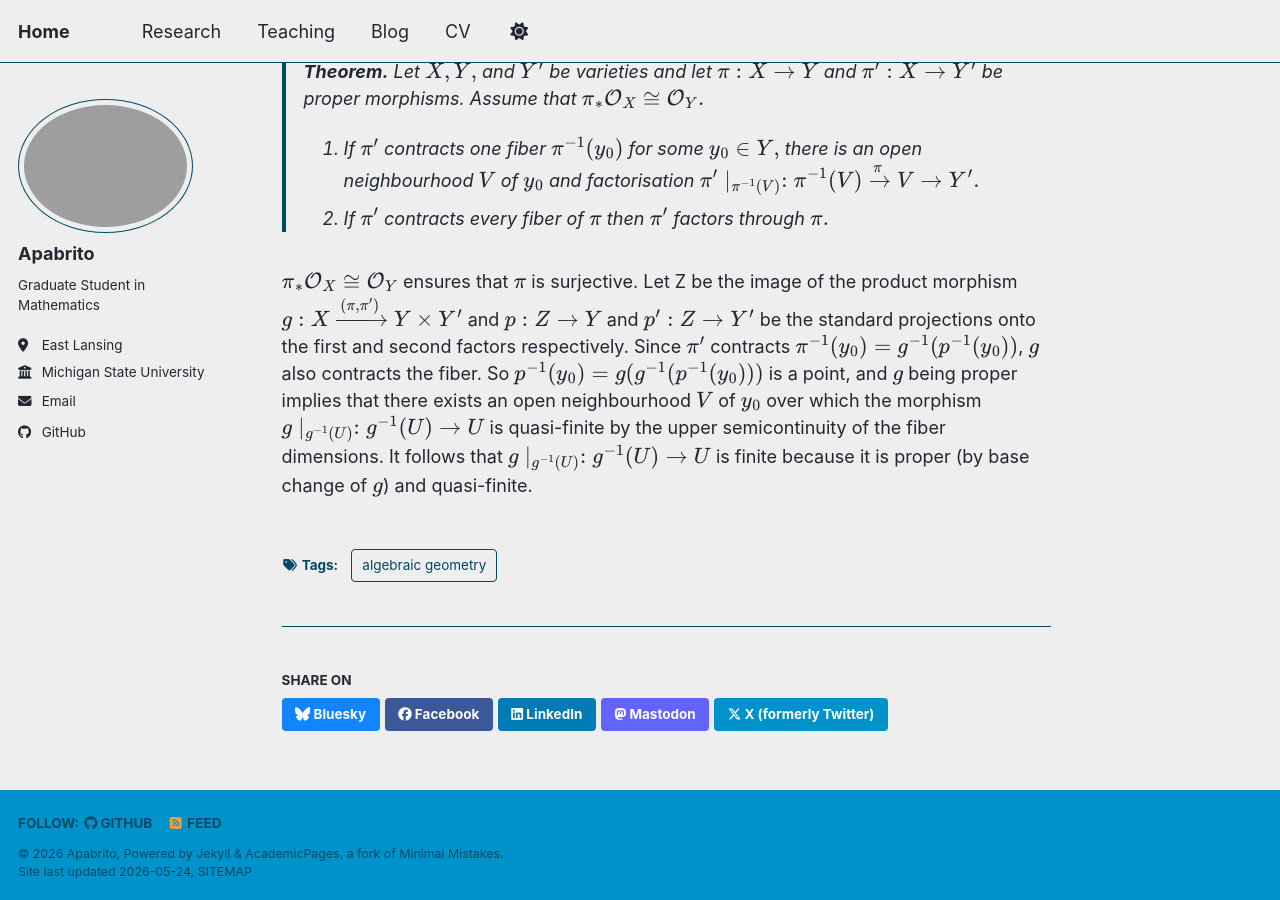
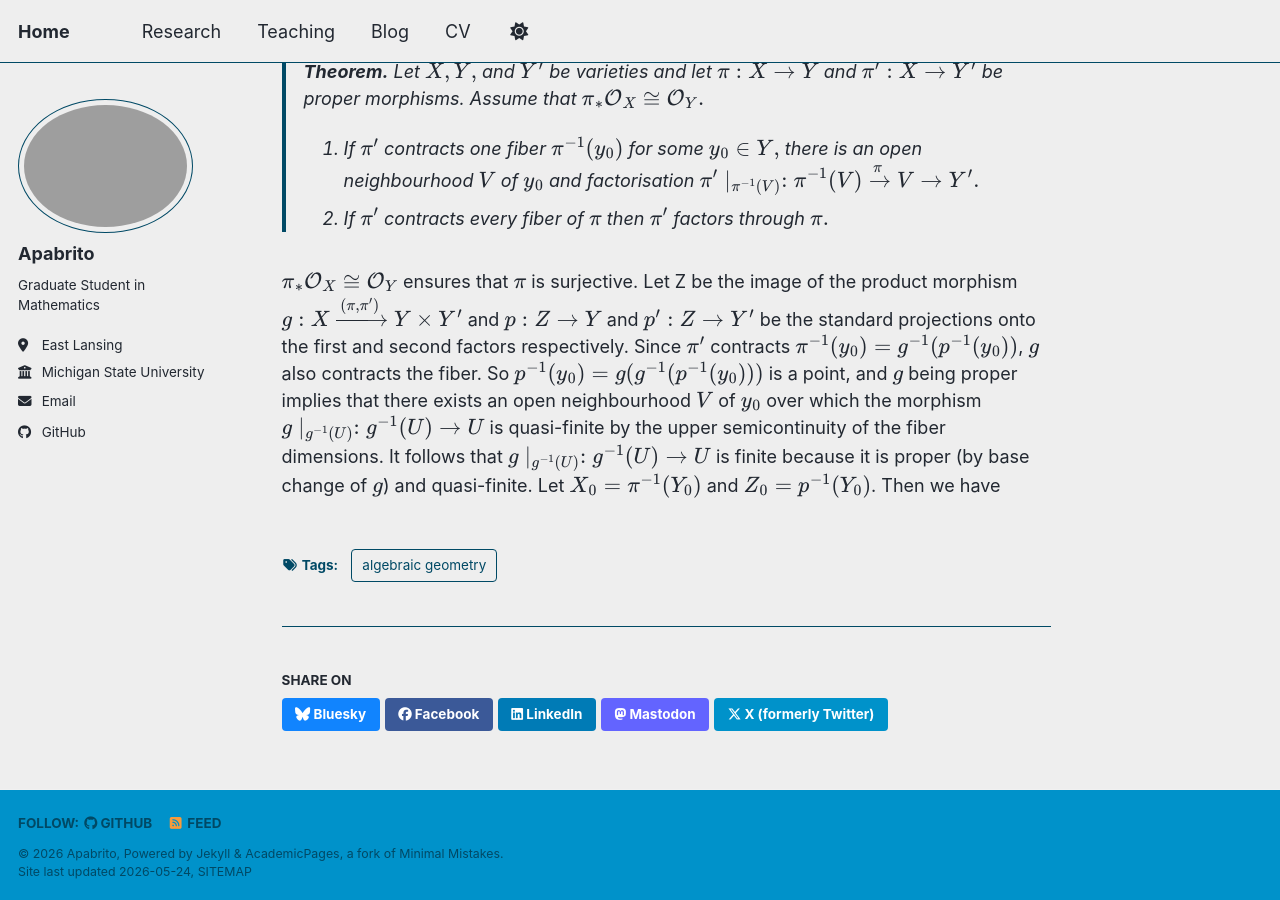
Before and after one commit to apabrito1/apabrito1.github.io, a Jekyll site: the page built from _posts/2012-08-14-blog-post-1.md, in a window 1280 px wide and 900 px high, scrolled down 929 px. Built offline with Jekyll 4.4.1, drawn with Linux system fonts in a browser that asks for light colours; a script bundle is joined from its source files by our own code; library files that are not in the unit come from our copies; some of the changed text lies outside the part shown.

Commit message:
Update 2012-08-14-blog-post-1.md

```diff
--- a/_posts/2012-08-14-blog-post-1.md
+++ b/_posts/2012-08-14-blog-post-1.md
@@ -28,4 +28,4 @@ Now let us prove the following **rigidity lemma** which is crucial in most of th
 > 1. If $\pi'$ contracts one fiber $\pi^{-1}(y_0)$ for some $y_0\in Y,$ there is an open neighbourhood $V$ of $y_0$ and factorisation  $ \pi'\mid_{\pi^{-1}(V)}: \pi^{-1}(V) \xrightarrow{\pi} V\to Y'.$
 > 2. If $\pi'$ contracts every fiber of $\pi$ then $\pi'$ factors through $\pi.$
 
-$\pi_ *\O_X\cong \O_Y$ ensures that $\pi$ is surjective. Let Z be the image of the product morphism $g: X\xrightarrow{(\pi,\pi')} Y\times Y'$ and $p:Z\to Y$ and $p':Z\to Y'$ be the standard projections onto the first and second factors respectively. Since $\pi'$ contracts $\pi^{-1}(y_0)=g^{-1}(p^{-1}(y_0))$, $g$ also contracts the fiber. So $p^{-1}(y_0)=g(g^{-1}(p^{-1}(y_0)))$ is a point, and $g$ being proper implies that there exists an open neighbourhood $V$ of $y_0$ over which the morphism $g\mid_{g^{-1}(U)}:g^{-1}(U)\to U$ is quasi-finite by the upper semicontinuity of the fiber dimensions. It follows that $g\mid_{g^{-1}(U)}:g^{-1}(U)\to U$ is finite because it is proper (by base change of $g$) and quasi-finite.
+$\pi_ *\O_X\cong \O_Y$ ensures that $\pi$ is surjective. Let Z be the image of the product morphism $g: X\xrightarrow{(\pi,\pi')} Y\times Y'$ and $p:Z\to Y$ and $p':Z\to Y'$ be the standard projections onto the first and second factors respectively. Since $\pi'$ contracts $\pi^{-1}(y_0)=g^{-1}(p^{-1}(y_0))$, $g$ also contracts the fiber. So $p^{-1}(y_0)=g(g^{-1}(p^{-1}(y_0)))$ is a point, and $g$ being proper implies that there exists an open neighbourhood $V$ of $y_0$ over which the morphism $g\mid_{g^{-1}(U)}:g^{-1}(U)\to U$ is quasi-finite by the upper semicontinuity of the fiber dimensions. It follows that $g\mid_{g^{-1}(U)}:g^{-1}(U)\to U$ is finite because it is proper (by base change of $g$) and quasi-finite. Let $X_0=\pi^{-1}(Y_0)$ and $Z_0=p^{-1}(Y_0)$. Then we have
```
